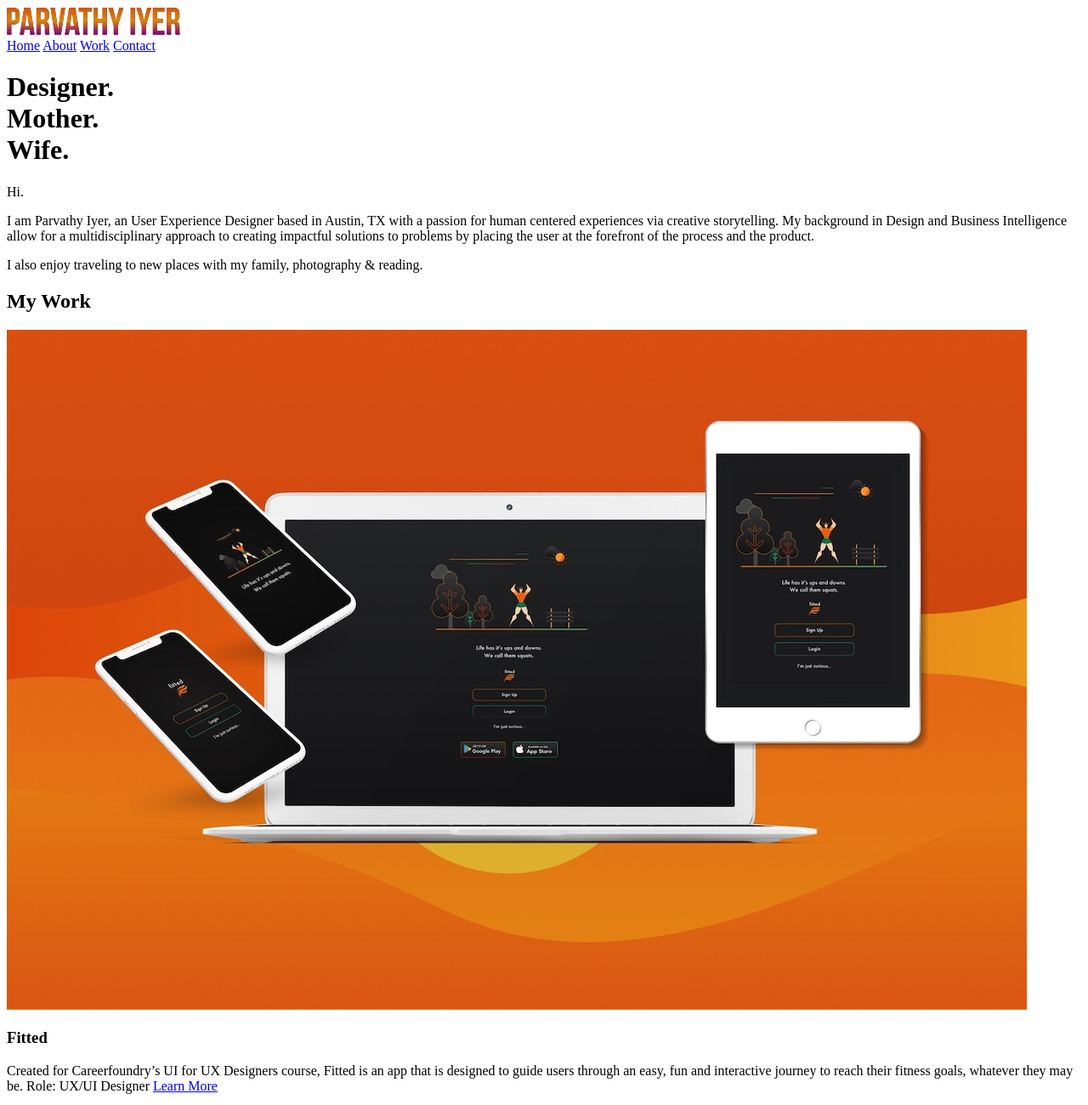
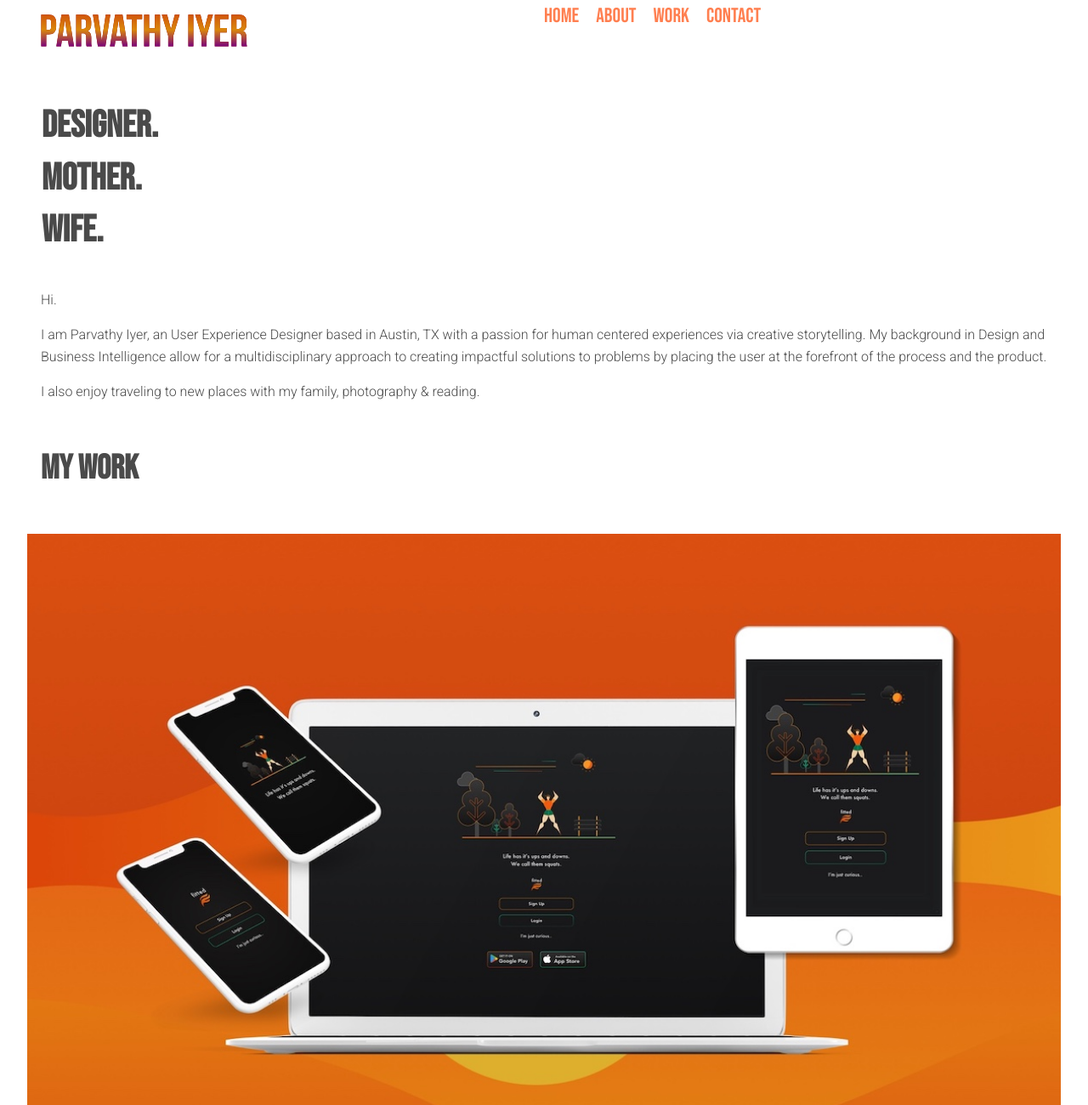
Before and after one commit to parvathyv/portfolio-website, a plain HTML site: page index.html in a window 1280 px wide. Shown: the top 1300 px of the page at 85% size. Drawn offline with nearby package versions, Linux system fonts and the light colour scheme.

Commit message:
Addes style.css

```diff
--- /dev/null
+++ b/css/style.css
@@ -0,0 +1,185 @@
+/*Colors used
+Primary color : #e62107;
+Secondary color :#830F72  ;
+
+Typography
+color :#fff ;
+*/
+
+body {
+	background-color: #ffffff;
+	font-family: 'Roboto', sans-serif;
+	margin-left:2rem;
+	margin-right:2rem;
+	font-size: 16px; /* Sets the font size to 16px */
+  	font-weight: 300; /* Sets the font weight to 300 */
+  	line-height: 1.6; /* Sets the line-height to 1.6 * the font-size */
+  	color: #4a4a4a;
+  	box-sizing: border-box;
+}
+
+h1, h2, h3, h4 {
+	padding:1rem;
+    font-family: 'Bebas Neue', cursive;
+    line-height: 1.4;
+
+}
+h1 {
+    font-size: 2.75em;
+
+    margin-block-start: 0.5em;
+    margin-block-end: 0.5em;
+    margin-inline-start: 1px;
+    margin-inline-end: 1px;
+}
+
+h2 {
+    font-size: 2.5em;
+    /*font-weight: 700;*/
+}
+
+h3 {
+    font-size: 2em;
+    /*font-weight: 400;*/
+}
+h4 {
+  font-size: 1.5em;
+  /*font-weight: 400;*/
+}
+
+p{
+    padding-left:1rem;
+    font-size: 1em;
+
+    /*font-weight: 300;*/
+}
+
+a {
+    color: #ff7f50;
+    text-decoration: none; /* No underlining */
+}
+a:visited { /* visited link */
+    color: #830F72;
+}
+a:hover, a:focus {
+    color: #cc6540;
+    text-decoration: underline; /* Underlining when hovering over a link */
+}
+a:active { /* selected link */
+    color: #994c30;
+}
+
+img {
+    width: 100%;
+}
+
+.Navbar{
+	display:flex;
+}
+
+.logo{
+	width:40%;
+	padding:1rem;
+}
+
+.menu{
+
+	padding-right: 1rem;
+	font-family: 'Bebas Neue', cursive;
+	font-size: 1.5em;
+
+}
+
+.column{
+
+	flex:50%;
+}
+
+.profile_pic{
+	display:block;
+	margin: auto;
+	width:40%;
+}
+
+
+.button {
+	display: inline-block; /* since the <a> tag is inline by default, we need to change this to inline-block, but more on this in the next exercise */
+	/*background:linear-gradient(#e6640e,#eb9834);*/
+	background-color:#eb9834;
+	color: #ffffff; /* needed to override the default link color */
+	font-weight: 400;
+	text-decoration: none;
+	padding: 10px;
+	border-radius: 10px;
+	/*border-bottom: 2px solid #994c30; /* width of the border, type, color */
+	transition: 0.2s opacity;
+}
+
+
+.button:visited {
+	/*background:linear-gradient(#e62107,#830F72);*/
+	background-color:#830F72;
+	color:#fff;
+}
+
+.button:hover, .button:focus {
+    color:#fff;
+	opacity: 0.8; /*Reduces the opacity of the button to 80% */
+	text-decoration: none;
+}
+
+.button:active {
+	/*background:linear-gradient(#e62107,#e63707);*/
+	background-color:#e62107;
+
+}
+
+
+
+/* Gradient fill on button
+
+.button {
+    display: inline-block;
+    padding: 0.75rem;
+    border-radius: 8px;
+    background: linear-gradient(to left, #f5640a 50%, #f5870a 50%);
+    background-size: 200% 100%;
+    background-position:right bottom;
+    margin-left:10px;
+
+    color: #fff;
+    text-decoration: none;
+    text-transform: uppercase;
+    font-size: 1rem;
+    letter-spacing: .15 ease;
+    position: relative;
+    overflow: hidden;
+    z-index: 1;
+}
+
+.button:hover {
+	background-position:left bottom;
+    transition: all .3s ease;
+}
+*/
+
+.button.contact {
+	background: transparent;
+	color: #e6640e;
+	border: 2px solid #f5870a;
+}
+
+.button.contact:visited {
+	background:linear-gradient(#e62107,#e63707);
+	color:#fff;
+}
+
+.button.contact:hover, .button:focus{
+	background-color:#f5870a;
+	color: #fff;
+}
+
+.button.contact:active {
+	background-color:#e63707;
+
+}
--- a/index.html
+++ b/index.html
@@ -4,22 +4,30 @@
 
     <head>
         <meta charset="utf-8">
+        <meta name="viewport" content="width=device-width, initial-scale=1">
         <title>Parvathy Iyer UX/UI Designer</title>
+        <link rel="stylesheet" type="text/css" href="https://cdnjs.cloudflare.com/ajax/libs/normalize/8.0.0/normalize.min.css">
+        <link rel="stylesheet" type="text/css" href="css/style.css">
         <link rel="shortcut icon" type="image/x-icon" href="myicon.ico"/>
+        <link href="https://fonts.googleapis.com/css2?family=Bebas+Neue&family=Roboto:wght@300;700&display=swap" rel="stylesheet">
         <!--<link rel="icon" type="image/png" href="./favicon.png">-->
     </head>
 
     <body>
 <!--Header-->
         <header>
-            <div>
-                <img src="img/logo.svg" alt="Parvathy Iyer" >
+            <div class="Navbar">
+                <div class="column">
+                    <img class = "logo" src="img/logo.svg" alt="Parvathy Iyer" >
+                </div>
+                <div class="column">
                     <nav>
-                    <a href="index.html">Home</a>
-                    <a href="about.html">About</a>
-                    <a href="fitted.html">Work</a>
-                    <a href="#contact">Contact</a>
+                        <a href="index.html" class="menu">Home</a>
+                        <a href="about.html" class="menu" >About</a>
+                        <a href="fitted.html" class="menu" >Work</a>
+                        <a href="#contact" class="menu">Contact</a>
                     </nav>
+                </div>
             </div>
         </header>
 <!--End Header-->
@@ -51,8 +59,8 @@
                             <h3>Fitted</h3>
                             <p>Created for Careerfoundry’s UI for UX Designers course, Fitted is an app that is designed to guide users through an easy, fun and interactive journey to reach their fitness goals, whatever they may be.
                               Role: UX/UI Designer
-                            <a href="https://www.behance.net/gallery/97584707/Fitted">Learn More</a>
-                            </p>
+                            <a href="https://www.behance.net/gallery/97584707/Fitted" class="button" target="_blank">Learn more</a>
+
                         </div>
                     </div>
 
@@ -64,20 +72,22 @@
                             <h3>Vela</h3>
                             <p>Created for Careerfoundry’s UX Immersion course, Vela is a forecasting app that carters to water enthusiasts of any skill level providing reliable, accurate, easy to read and hyper local weather reports.
                               Role: UX/UI Designer
-                            <a href="https://www.behance.net/gallery/97626827/Vela">Learn More</a>
+                            <a href="https://www.behance.net/gallery/97626827/Vela" class="button" target="_blank">Learn More</a>
                             </p>
                         </div>
                     </div>
                 </div>
             </div>
+            <!--End Work-->
         </main>
-    <!--End Work-->
+
 
         <!--Footer-->
         <footer>
+            <!--Contact-->
             <div id="contact">
               <h2>Get in Touch</h2>
-              <p> Please call me at <a href="tel:12037273926">203 727 3926</a>  to discuss how I can help you.  Prefer sending an email ?  <a href="mailto:parvathyv@gmail.com">Email</a></p>
+              <p> Please call me at <a href="tel:12037273926">203 727 3926</a>  to discuss how I can help you.  Prefer sending an email ?  <a href="mailto:parvathyv@gmail.com" class="button contact">Email</a>
               <!--- Social media -->
               <div>
                 <p>Git</p>
@@ -116,6 +126,7 @@
                 </a>
               </div>
             </div>
+            <!--End Contact-->
         </footer>
         <!--End Footer-->
 
```
Also changed, not shown: about.html (+26 -16 lines), fitted.html (+2 -0 lines), img/vela600_400.jpg, 2 other files. Lines whose indentation alone changed are shown as unchanged.
